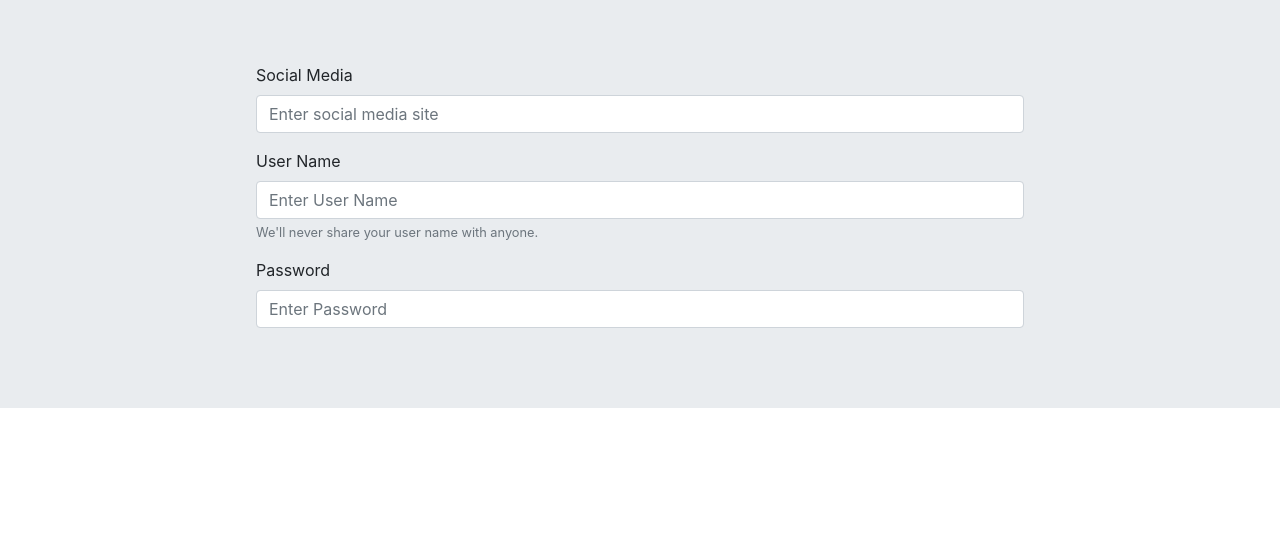
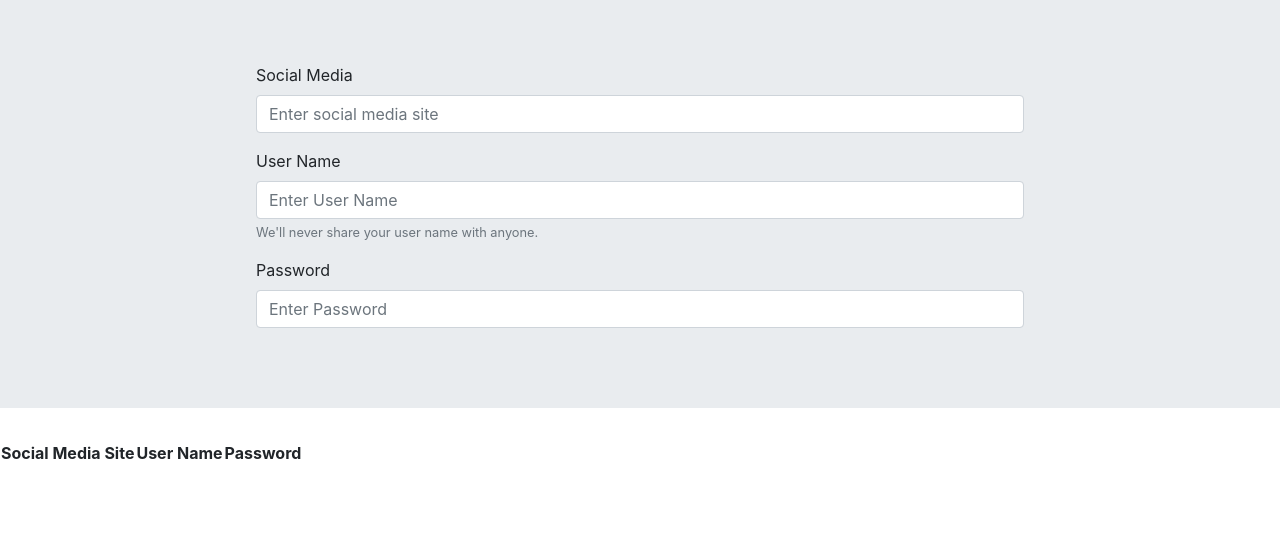
Before and after one commit to freewarelovers/MyProfiles, a Django app: page /list/ in a window 1280 px wide. Shown: the part 57-603 px from the top of the page. Run offline with Django 3.2, Linux system fonts and the light colour scheme; data comes from the database, SQL or seed files in the repository; both versions use the stored data as it was after the commit; lists and menus that the app fills with data are empty; some libraries are stand-ins or nearby versions.

Commit message:
Added page to display all connected sites

```diff
--- a/MyProfiles/Index/models.py
+++ b/MyProfiles/Index/models.py
@@ -9,12 +9,12 @@ class Profile(models.Model):
     user_name = models.CharField(max_length = 264, null = True)
     password = models.CharField(max_length = 1000, null = True)
 
-    def __str__(self):
-        return self.name
+    # def __str__(self):
+    #     return self.name
 
 class LogIn(models.Model):
     user_name = models.CharField(max_length = 264, unique = True)
     password = models.CharField(max_length = 1000, null = True)
 
-    def __str__(self):
-        return self.name
+    # def __str__(self):
+    #     return self.name
--- a/MyProfiles/Index/views.py
+++ b/MyProfiles/Index/views.py
@@ -7,7 +7,11 @@ def index(request):
     return render(request, 'Index/register.html')
 
 def list_sites(request):
-    return render(request, 'Index/list.html')
+    sites_list = {
+        'list': Profile.objects.all()
+    }
+    print(sites_list)
+    return render(request, 'Index/list.html',context = sites_list)
 
 def register(request):
     if request.method == 'POST':
--- a/MyProfiles/templates/Index/list.html
+++ b/MyProfiles/templates/Index/list.html
@@ -17,5 +17,19 @@
             <input type="password" class="form-control" id="inputPassowrd" name="inputPassowrd" placeholder="Enter Password">
         </div>
       </div>
+      <table>
+          <tr>
+              <th>Social Media Site</th>
+              <th>User Name</th>
+              <th>Password</th>
+          </tr>
+          {% for var in sites_list %}
+          <tr>
+            <td>{{ var.social_media }}</td>
+            <td>{{ var.user_name }}</td>
+            <td>{{ var.password }}</td>
+          </tr>
+          {% endfor %}
+    </table>
 </div>
 {% endblock %}
```
Also changed, not shown: MyProfiles/db.sqlite3.
